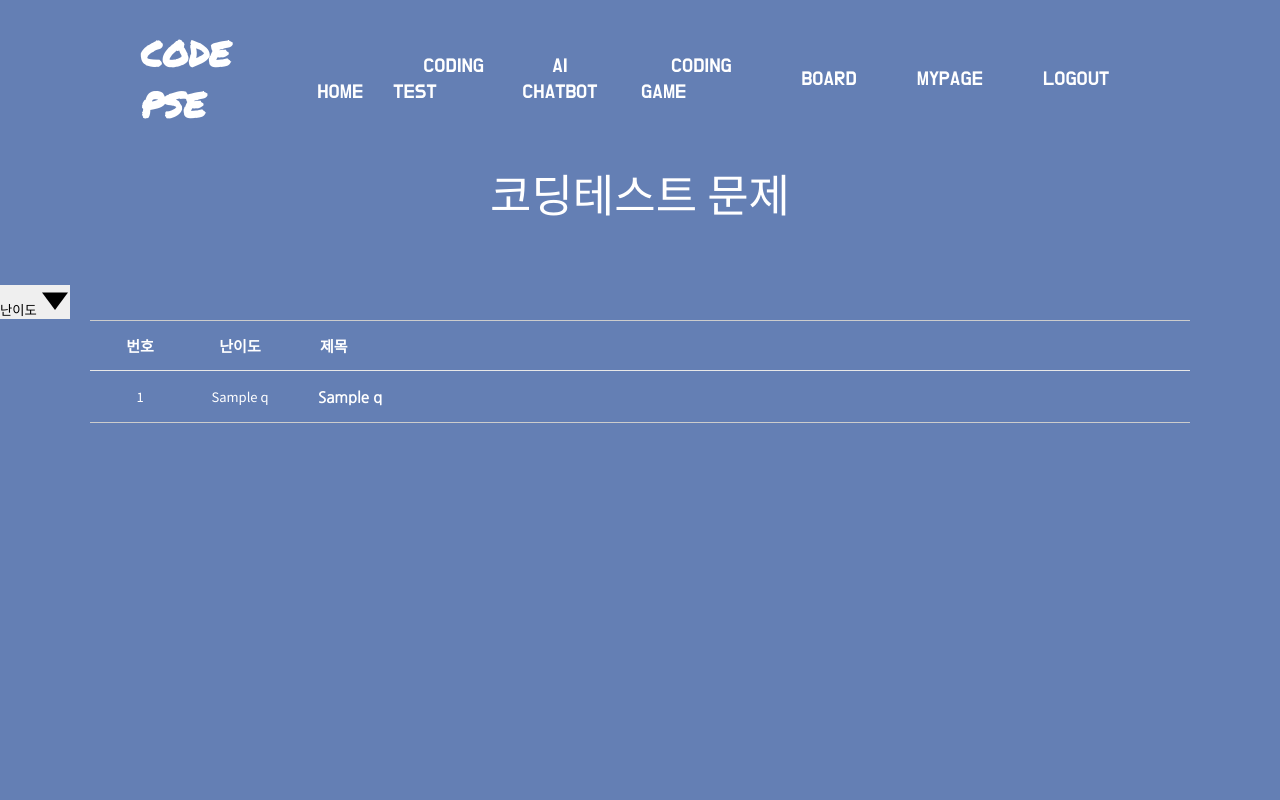
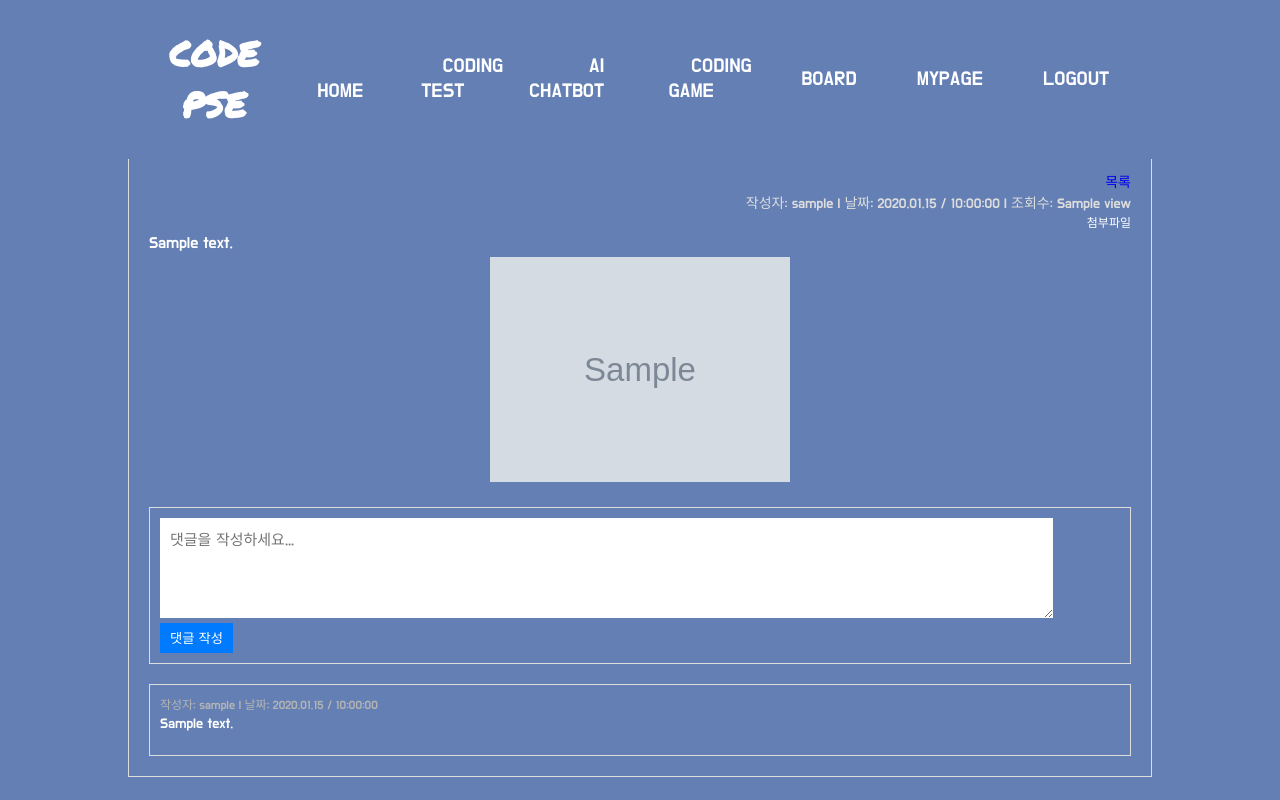
Before and after one commit to HBNU-SWUNIV/come-capstone23-pse, a Flask app: template 003 Code/codepse/app/templates/board_detail.html in a window 1280 px wide. Run offline with Flask 3, Linux system fonts and the light colour scheme; the template is opened without the code that fills it: values that come from a table or form of the project are taken from there, most other values are stand-ins (such as "Sample title", 1, 10 or a date in 2020); grey boxes marked "Sample" are stand-in pictures; one stand-in notice (Sample message) is shown; parts of the project's set-up code (start-up, migrations or seed data) failed here and were passed over.

Commit message:
checkbox

```diff
--- a/003 Code/codepse/app/templates/board_detail.html
+++ b/003 Code/codepse/app/templates/board_detail.html
@@ -1,11 +1,14 @@
 <!DOCTYPE html>
+<html>
 <head>
-    <meta charset="uft-8">
-    <meta name="viewpoint" content="width=device-width, initial-scale=1">
-    <title>Coding Test</title>
+    <meta charset="utf-8">
+    <meta name="viewport" content="width=device-width, initial-scale=1">
+    <title>Codepse main</title>
 
 	<!--- cutom css line -->
+    <link href="{{ url_for('static', filename='css/board_detail.css') }}" rel="stylesheet">
     <link href="{{ url_for('static', filename='css/menu.css') }}" rel="stylesheet">
+
 
 
     <!--- box icons link -->
@@ -19,17 +22,15 @@
     <link href="https://fonts.googleapis.com/css2?family=Permanent+Marker&display=swap" rel="stylesheet">
     <link href="https://fonts.googleapis.com/css2?family=Do+Hyeon&display=swap" rel="stylesheet">
 
-    <!-- checkbox 스타일링 -->
-    <link href="{{ url_for('static', filename='css/checkbox.css') }}" rel="stylesheet">
-    <!-- checkbox 리스트 보이기 -->
-    <script>
-        function toggleOptions() {
-            var menuList = document.querySelector('.menu-list');
-            menuList.classList.toggle('show');
-        }
-    </script>
 </head>
 <body>
+    {% with messages = get_flashed_messages() %}
+    {% if messages %}
+        <script>
+            alert("{{ messages[0] }}");
+        </script>
+    {% endif %}
+    {% endwith %}
 
     <!--- header section -->
     <header>
@@ -48,8 +49,8 @@
                     <a href="/draggame">DRAG GAME</a>
                     <a href="/outputgame">OUTPUT GAME</a>
                 </div>
+                <li><a href="/board_list">BOARD</a></li>
               </li>
-              <li><a href="/board_list">BOARD</a></li>
               {% if current_user.is_authenticated %}
                 <!-- 로그인 한 사용자의 이름을 표시 -->
                 <li class="user-name">hello, {{ current_user.username }}</li>
@@ -60,76 +61,98 @@
 
         </ul>
     </header>
-    <title>문제 목록</title>
-    <meta charset="UTF-8">
-    <link href="{{ url_for('static', filename='css/test_list.css') }}" rel="stylesheet">
-  </head>
-  <body>
-    <section class="notice">
-      <div class="page-title">
-        <div class="container">
-          <h3>코딩테스트 문제</h3>
+    <title>board_detail</title>
+    <link href="{{ url_for('static', filename='css/board_detail.css') }}" rel="stylesheet">
+
+    <div class="post-details">
+        <!-- 임의 게시글 -->
+        <h2 class="post-title">{{ post.Board.title }}</h2>
+
+        <div class="edit-delete-buttons">
+            <a href="/board_list">목록</a>
         </div>
-      </div>
 
-      <!-- checkbox 추가 -->
-      <div class="dropdown">
-        <button class="title" onclick="toggleOptions()"> <!-- 여기에 class="title" 추가 -->
-            난이도
-            <svg width="1.875rem" height="1.875rem" viewBox="0 0 9 6" fill="currentColor">
-                <path d="M4.5 6L8.39711 0.75H0.602886L4.5 6Z"></path>
-            </svg>
-        </button>
-
-        <ul class="menu-list">
-            <li class="item">
-                <label>
-                    <input name="levels" type="checkbox" value="0">
-                    하
-                </label>
-            </li>
-            <li class="item">
-                <label>
-                    <input name="levels" type="checkbox" value="1">
-                    중
-                </label>
-            </li>
-            <li class="item">
-                <label>
-                    <input name="levels" type="checkbox" value="2">
-                    상
-                </label>
-            </li>
-        </ul>
+            <!-- 게시글 작성자가 현재 로그인한 사용자와 동일한 경우 수정 및 삭제 버튼 표시 -->
+        {% if current_user.id == post.User.id %}
+        <div class="edit-delete-buttons">
+            <a href="{{ url_for('board.board_edit', board_id=post.Board.board_id) }}">수정</a>
+            <a href="{{ url_for('board.board_delete', board_id=post.Board.board_id) }}" onclick="return confirm('정말 삭제하시겠습니까?');">삭제</a>
+        </div>
+        {% endif %}
+        <div class="post-info">
+            <p>작성자: {{ post.User.username }} | 날짜: {{ post.Board.created_at.strftime('%Y.%m.%d / %H:%M:%S') }} | 조회수: {{ post.Board.view }}</p>
     </div>
 
-      <!-- board list area -->
-      <div id="board-list">
-        <div class="container">
-          <table class="board-table">
-            <thead>
-              <tr>
-                <th scope="col" class="th-num">번호</th>
-                <th scope="col" class="th-num">난이도</th>
-                <th scope="col" class="th-title">제목</th>
-              </tr>
-            </thead>
-            <tbody>
-              {% for i in q_list %}
-              <tr>
-                <td>{{ i[0] }}</td> <!-- 문제 번호 -->
-                <td>{{ i[1] }}</td> <!-- 문제 난이도 -->
-                <th>
-                  <a href="{{ url_for('coding_test.test_view', q_id=i[0]) }}">{{ i[2] }}</a> <!--i[1]: 문제 이름-->
- <!--i[1]: 문제 이름-->
-                  <p>{{ i[2] }}</p>
-                </th>
-              </tr>
-              {% endfor %}
-            </tbody>
-          </table>
+    <!-- 첨부된 파일이 있을 때만 '첨부파일' 텍스트 표시 -->
+    {% if post.Board.file_path %}
+        <p class="toggle-file-list"><span id="toggle-file-trigger">첨부파일</span></p>
+        <div class="file-list">
+            {% for filename in post.Board.file_path %}
+                <a href="{{ url_for('board.get_file', filename=filename) }}" download>{{ filename }}</a>
+                {% if not loop.last %}<br>{% endif %}
+            {% endfor %}
         </div>
-      </div>
-    </section>
-  </body>
+    {% endif %}
+
+    <div class="post-content">
+        <pre>{{ post.Board.content }}</pre>
+    </div>
+
+    <!-- 첨부된 파일이 이미지인 경우 -->
+    {% for filename in post.Board.file_path %}
+        {% if filename.endswith(('.png', '.jpg', '.jpeg', '.gif')) %}
+        <div class="attached-image">
+            <img src="{{ url_for('board.get_file', filename=filename) }}" alt="Uploaded Image" width="300">
+        </div>
+        {% endif %}
+    {% endfor %}
+
+    <!-- 댓글 작성 폼 -->
+    <div class="comment-form-wrapper">
+        <form action="{{ url_for('board.add_comment', board_id=post.Board.board_id) }}" method="post">
+            {{ form.hidden_tag() }} <!-- CSRF 토큰 추가 -->
+            <textarea name="comment" placeholder="댓글을 작성하세요..." required></textarea>
+            <input type="submit" value="댓글 작성" class="edit-btn">
+        </form>
+    </div>
+
+        <!-- 댓글 목록 / 동적 생성 댓글 -->
+    <div class="comment-list-wrapper">
+        {% for comment, user in comments %}
+        <div class="comment">
+            <div class="comment-info-wrapper">
+                <p class="comment-info">
+                    작성자: {{ user.username }} |
+                    날짜:
+                    {% if comment.is_edited %}
+                        {{ comment.updated_at.strftime('%Y.%m.%d / %H:%M:%S') }} (수정됨)
+                    {% else %}
+                        {{ comment.created_at.strftime('%Y.%m.%d / %H:%M:%S') }}
+                    {% endif %}
+                </p>
+            </div>
+            <div class="comment-content-wrapper">
+                <p class="comment-content" id="commentContent{{ comment.comment_id }}">{{ comment.content }}</p>
+
+                <div class="comment-buttons">
+                    {% if current_user.id == user.id %}
+                        <button class="edit-btn" id="editBtn{{ comment.comment_id }}" onclick="showEditComment({{ comment.comment_id }})">수정</button>
+                        <form class="edit-comment-form" id="editCommentForm{{ comment.comment_id }}" action="{{ url_for('board.edit_comment', board_id=board_id, comment_id=comment.comment_id) }}" method="post" style="display: none;">
+                            {{ form.hidden_tag() }} <!-- CSRF 토큰 추가 -->
+                            <textarea name="comment" class="edit-comment-textarea" required>{{ comment.content }}</textarea>
+                            <input type="submit" value="저장">
+                            <button type="button" onclick="hideEditComment({{ comment.comment_id }})">취소</button>
+                        </form>
+                        <form id="deleteCommentForm{{ comment.comment_id }}" action="{{ url_for('board.delete_comment', board_id=board_id, comment_id=comment.comment_id) }}" method="post">
+                            {{ form.hidden_tag() }} <!-- CSRF 토큰 추가 -->
+                        <button type="submit" class="delete-btn" onclick="return confirm('정말 삭제하시겠습니까?');">삭제</button>
+                        </form>
+                    {% endif %}
+            </div>
+        </div>
+    </div>
+
+        {% endfor %}
+    <script src="{{ url_for('static', filename='js/board_detail.js') }}"></script>
+</body>
 </html>
```
